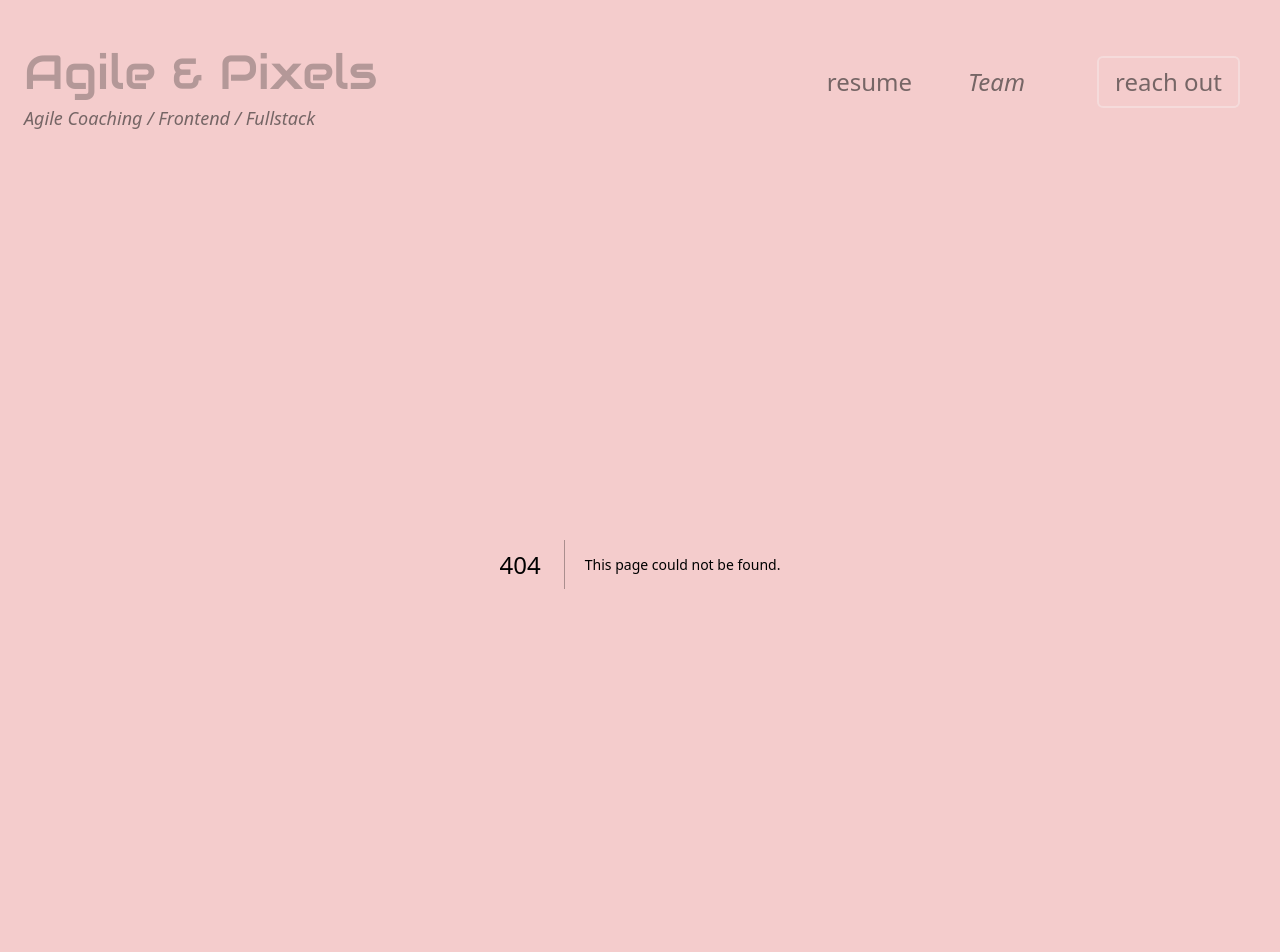
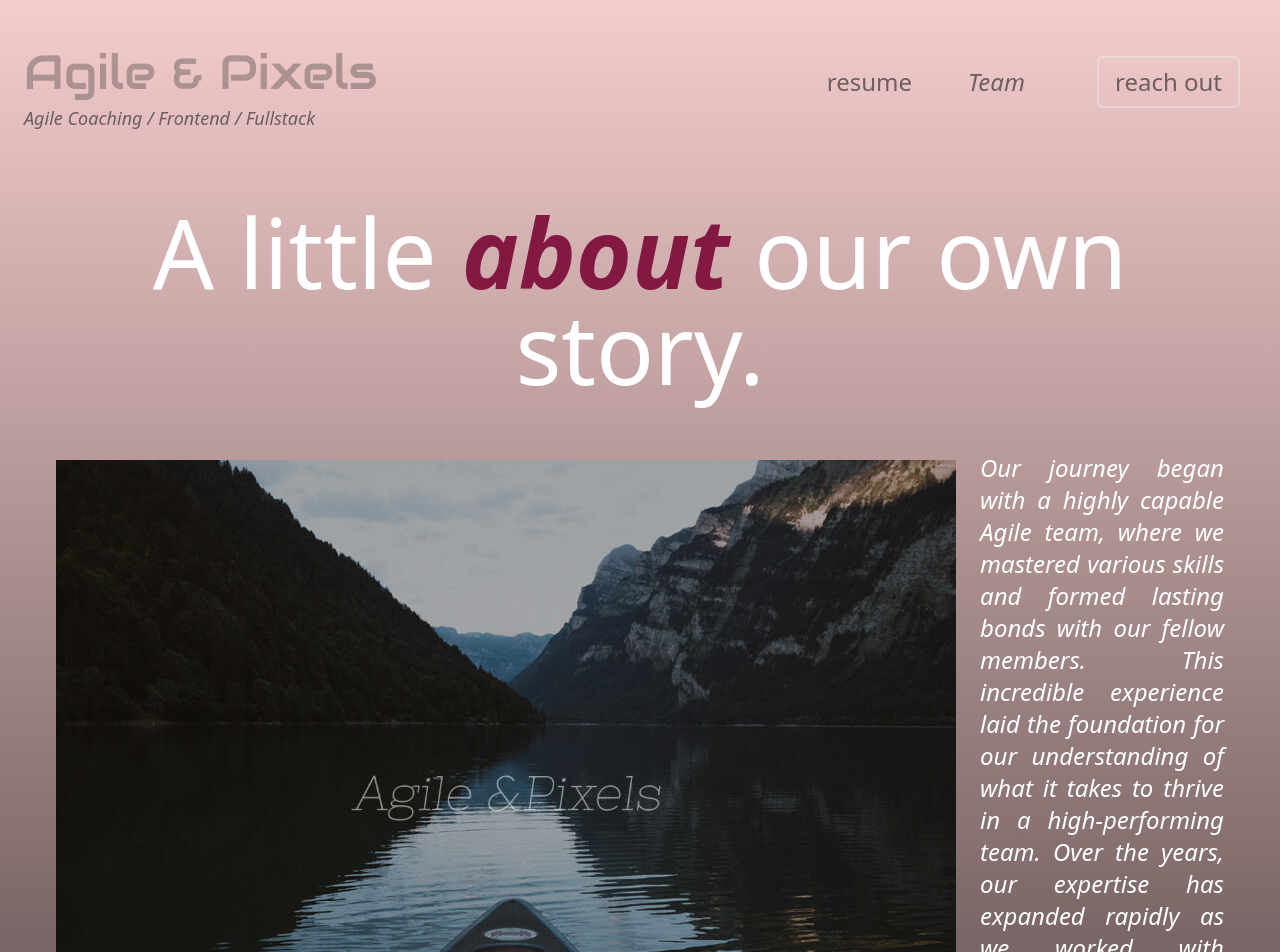
Before and after one commit to DnZ19/agile-and-pixels, a Next.js app: page /team in a window 1280 px wide. Before the commit this address had no page. Shown: the top 952 px of the page. Built offline with nearby package versions, Linux system fonts and the light colour scheme.

Commit message:
me - team

```diff
--- a/app/components/Nav.tsx
+++ b/app/components/Nav.tsx
@@ -85,7 +85,7 @@ export default function Nav() {
 					</li>
 				</a>
 				<Link
-					href="/me"
+					href="/team"
 					className="cursor-pointer"
 					onClick={closeMenu}>
 					<li className="flex justify-between italic items-center px-4 lg:0">
--- a/app/me/page.jsx
+++ /dev/null
@@ -1,44 +0,0 @@
-import Link from "next/link";
-import Image from "next/image";
-
-export default function Me() {
-	return (
-		<main className="h-full flex flex-col items-center max-w-custom mt-20 px-6 sm:mt-10 sm:w-full lg:h-auto lg:mt-10">
-			<div className="h-auto mt-[-50px] px-8 flex flex-col items-center sm:mt-3 md:mb-20 lg:mt-0 lg:w-full">
-				<a id="/me">
-					<h1 className="text-center text-5xl md:text-8xl md:mb-4 font-light lg:text-8xl">
-						A little{" "}
-						<span className="italic font-bold text-pink-900">
-							about
-						</span>{" "}
-						our own story.
-					</h1>
-				</a>
-				<div className="bg-cover w-full h-auto mx-8 mt-10">
-					<Image
-						src="/lake.png"
-						alt="waterlogo"
-						width={500}
-						height={500}
-						className="w-full"
-					/>
-				</div>
-				<p className="text-xl md:text-4xl font-extralight text-center italic lg:text-2xl py-6">
-					We are a team of consultants, freelancers who are
-					trained in working Agile and have a background in
-					business or IT. All of us have worked in and with
-					IT teams and gained a lot of experience over the
-					years. Lately we are combining our experience to
-					support the team and young professionals to
-					improve their experience and be of high vlue at
-					our customers.
-				</p>
-				<Link href="/contact" className="cursor-pointer">
-					<button className="flex justify-center text-center border-2 border-secondairyColor border-opacity-50 text-secondairyColor py-2 px-4 mt-6 w-28 rounded-md hover:bg-transparent hover:text-white whitespace-nowrap hover:blur-md focus:outline-none focus:ring-2 focus:ring-offset-2 focus:ring-mainColor lg:w-48 lg:mb-2">
-						let's chat
-					</button>
-				</Link>
-			</div>
-		</main>
-	);
-}
--- /dev/null
+++ b/app/team/page.jsx
@@ -0,0 +1,69 @@
+"use client";
+
+import Link from "next/link";
+import Image from "next/image";
+
+export default function Team() {
+	return (
+		<main className="h-full flex flex-col items-center max-w-custom mt-20 px-6 sm:mt-10 sm:w-full lg:h-auto lg:mt-10">
+			<div className="h-auto mt-[-50px] px-8 flex flex-col items-center sm:mt-3 md:mb-20 lg:mt-0 lg:w-full">
+				<h1 className="text-center text-5xl md:text-8xl md:mb-4 font-light lg:text-8xl">
+					A little{" "}
+					<span className="italic font-bold text-pink-900">
+						about
+					</span>{" "}
+					our own story.
+				</h1>
+				<p className="max-w-8xl text-xl md:text-4xl font-extralight text-justify italic lg:text-2xl lg:mt-10">
+					<div className="bg-cover w-800 float-left mr-6 mt-2">
+						<Image
+							src="/boat.png"
+							alt="waterlogo"
+							width={500}
+							height={500}
+							className="w-full"
+						/>
+					</div>
+					Our journey began with a highly capable Agile
+					team, where we mastered various skills and formed
+					lasting bonds with our fellow members. This
+					incredible experience laid the foundation for our
+					understanding of what it takes to thrive in a
+					high-performing team. Over the years, our
+					expertise has expanded rapidly as we worked with
+					diverse organizations and participated in numerous
+					Agile transitions.
+					<br />
+					<br />
+					We've noticed that young professionals often don't
+					receive adequate Agile training in their academic
+					or early professional environments. This lack of
+					knowledge can hinder their integration into Agile
+					teams, causing difficulties for both the newcomers
+					and their colleagues. We believe that young
+					professionals should be well-versed in Agile
+					practices right from the start.
+					<br />
+					<br />
+					That's where we come in. We not only train our
+					professionals in their specific areas of
+					expertise, but we also emphasize the Agile way of
+					working and mentor them in the assignment. By
+					equipping them with the necessary skills and
+					knowledge, we ensure a swift learning curve and
+					seamless integration into any Agile project. Allow
+					us to help you build and maintain high-performing
+					teams that drive success and foster a culture of
+					continuous improvement.
+				</p>
+				<div className="w-full mt-6 flex flex-row justify-center items-center">
+					<Link href="/contact" className="cursor-pointer">
+						<button className="text-center border-2 border-secondairyColor border-opacity-50 text-secondairyColor py-2 px-4 mt-6 w-28 rounded-md hover:bg-transparent hover:text-white whitespace-nowrap hover:blur-md focus:outline-none focus:ring-2 focus:ring-offset-2 focus:ring-mainColor lg:w-48 lg:mb-2">
+							let's chat
+						</button>
+					</Link>
+				</div>
+			</div>
+		</main>
+	);
+}
```
